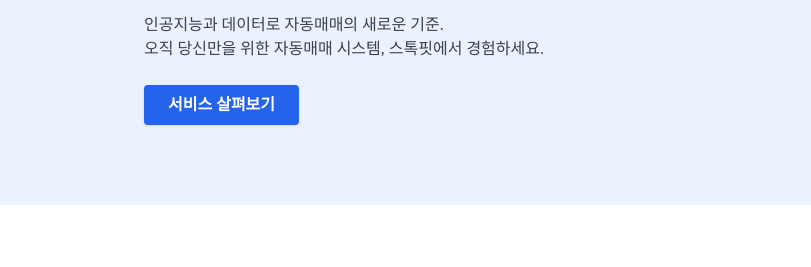
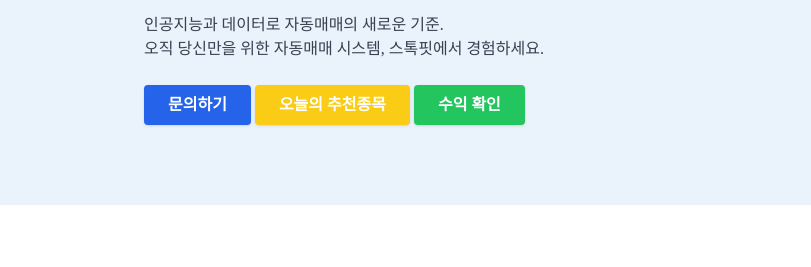
Before and after one commit to stockfit-xyz/stockfit-landing, a plain HTML site: page index.html in a window 1280 px wide. Shown: the part 267-534 px from the top of the page, 0-811 px from the left. Drawn offline with nearby package versions, Linux system fonts and the light colour scheme; a web font is replaced by a local one.

Commit message:
[refactor] 버튼 추가 및 간격조정

```diff
--- a/index.html
+++ b/index.html
@@ -35,10 +35,14 @@
                 <p class="mb-6 text-gray-700">인공지능과 데이터로 자동매매의 새로운 기준.<br>오직 당신만을 위한 자동매매 시스템, 스톡핏에서 경험하세요.</p>
                 <a href="mailto:epicmomentum25@gmail.com">
                     <button
-                        class="bg-blue-600 text-white px-6 py-2 rounded font-semibold shadow hover:bg-blue-700 transition">서비스
-                        살펴보기</button>
+                        class="bg-blue-600 text-white px-6 py-2 rounded font-semibold shadow hover:bg-blue-700 transition">문의하기</button>
                 </a>
+                <button
+                        class="bg-yellow-400 text-white px-6 py-2 rounded font-semibold shadow hover:bg-yellow-600 transition">오늘의 추천종목</button>
+                <button
+                        class="bg-green-500 text-white px-6 py-2 rounded font-semibold shadow hover:bg-green-600 transition">수익 확인</button>
             </div>
+
             <!-- 오른쪽 이미지 -->
             <div class="w-full md:w-1/2 flex justify-end mt-8 md:mt-0">
                 <img src="src/img/img-0.png" alt="그래프 이미지" class="w-80 max-w-full">
```
